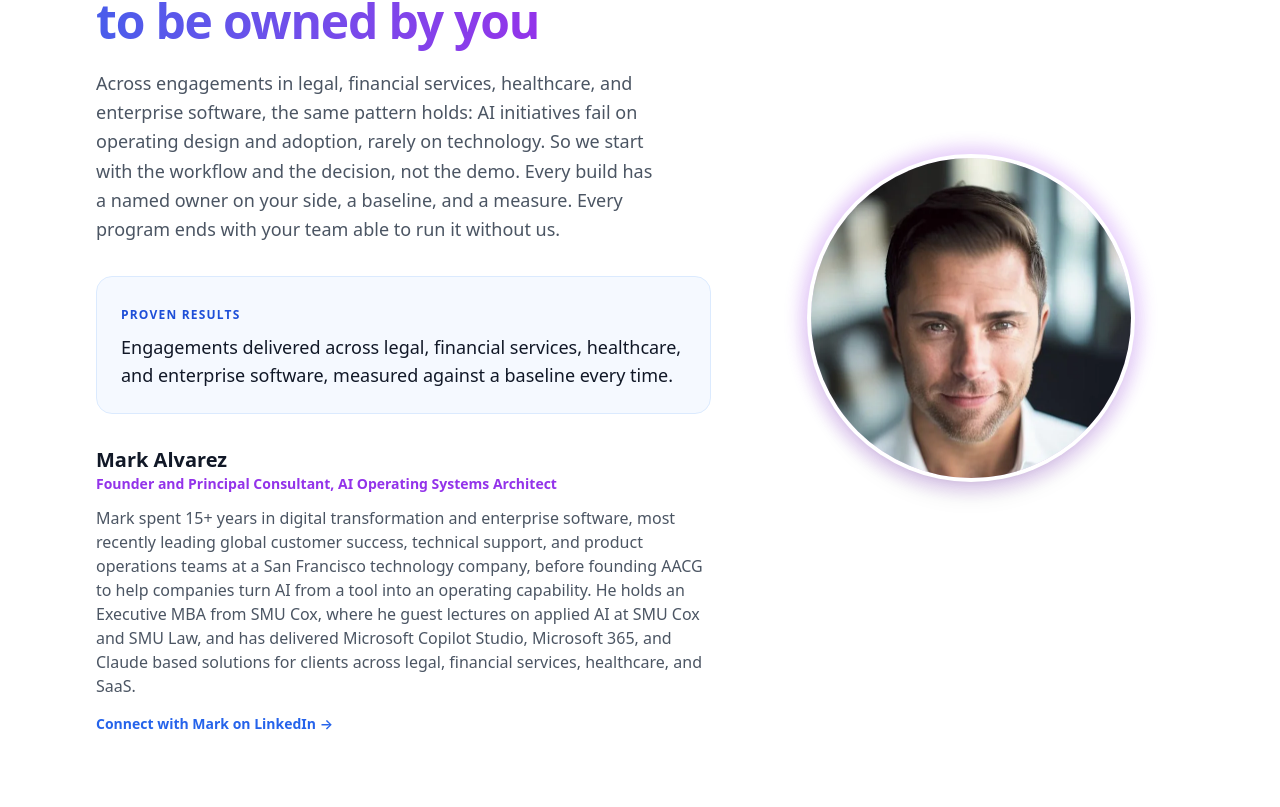
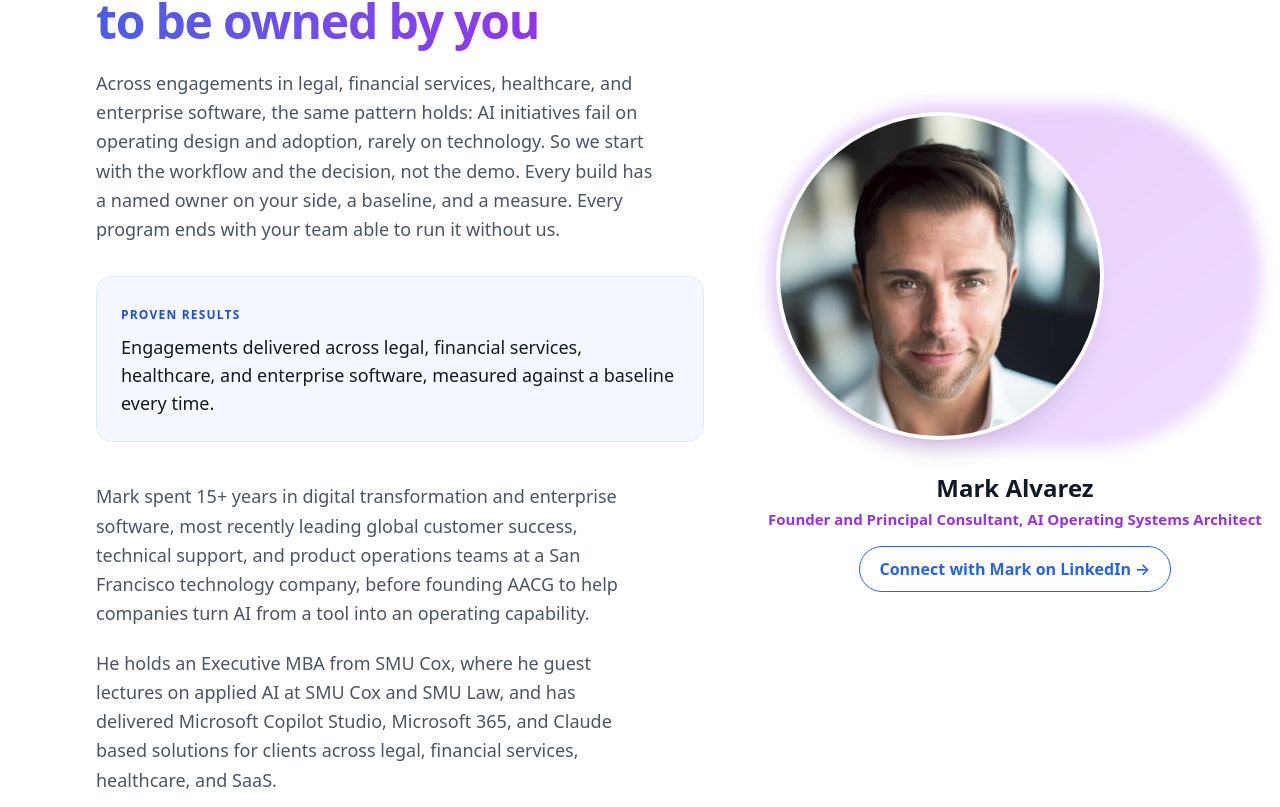
Before and after one commit to Mark-Alvy/appliedaicg-site-v1.2, a React (Vite) app: page / in a window 1280 px wide. Shown: the part 2893-3700 px from the top of the page. Built offline with nearby package versions, Linux system fonts and the light colour scheme.

Commit message:
about section identity under headshot
Co-Authored-By: Claude Sonnet 5.5 <noreply@anthropic.com>
Claude-Session: https://claude.ai/code/session_01B34hrMBgVoAANP3LECGcaD

```diff
--- a/src/App.tsx
+++ b/src/App.tsx
@@ -198,10 +198,11 @@ function Services() {
 }
 
 function Approach() {
+  const bioSplit = approach.bio.indexOf("He holds an Executive MBA");
   return (
     <section id="about" className="relative overflow-hidden py-14 md:py-24">
-      <div className="container-x grid items-center gap-12 md:grid-cols-12">
-        <Reveal dir="left" className="md:col-span-7">
+      <div className="container-x grid gap-y-10 md:grid-cols-12 md:gap-x-16 md:gap-y-0">
+        <Reveal dir="left" className="md:col-span-7 md:col-start-1 md:row-start-1">
           <span className="eyebrow">{approach.eyebrow}</span>
           <h2 className="h2">Practical, measured, <span className="grad-text">built to be owned by you</span></h2>
           <p className="lead">{approach.body}</p>
@@ -209,18 +210,21 @@ function Approach() {
             <span className="text-xs font-semibold tracking-widest text-blue-deep">{approach.resultsEyebrow}</span>
             <p className="mt-2 text-lg text-ink">{approach.results}</p>
           </div>
-          <div className="mt-8">
-            <h3 className="text-xl font-bold text-ink">{approach.bioTitle}</h3>
-            <p className="text-sm font-semibold text-purple">{approach.bioRole}</p>
-            <p className="mt-3 text-slate">{approach.bio}</p>
-            <a href={site.linkedinMark} className="mt-4 inline-block text-sm font-semibold text-blue hover:underline" target="_blank" rel="noreferrer">Connect with Mark on LinkedIn →</a>
+        </Reveal>
+        <Reveal dir="right" className="relative mx-auto md:col-span-5 md:col-start-8 md:row-span-2 md:row-start-1 md:self-center">
+          <div className="group relative p-3">
+            <div className="absolute inset-0 rounded-full bg-gradient-to-br from-purple-700 to-purple-500 opacity-20 blur-[8px] transition-opacity duration-300 group-hover:opacity-30" aria-hidden />
+            <img src={img.mark} alt="Mark Alvarez, Founder and Principal Consultant" width={640} height={773} className="relative aspect-square transition-transform duration-300 group-hover:scale-105 w-60 rounded-full object-cover object-top shadow-xl ring-4 ring-white sm:w-72 md:w-80" />
+          </div>
+          <div className="mt-6 text-center">
+            <h3 className="text-2xl font-bold text-ink">{approach.bioTitle}</h3>
+            <p className="mt-1 text-[15px] font-semibold text-purple lg:whitespace-nowrap">{approach.bioRole}</p>
+            <a href={site.linkedinMark} className="mt-4 inline-flex items-center justify-center rounded-full border border-blue px-5 py-2.5 text-base font-semibold text-blue transition hover:bg-blue hover:text-white" target="_blank" rel="noreferrer">Connect with Mark on LinkedIn →</a>
           </div>
         </Reveal>
-        <Reveal dir="right" className="relative mx-auto md:col-span-5">
-          <div className="group relative p-12">
-            <div className="absolute inset-9 rounded-full bg-gradient-to-br from-purple-700 to-purple-500 opacity-20 blur-[8px] transition-opacity duration-300 group-hover:opacity-30" aria-hidden />
-            <img src={img.mark} alt="Mark Alvarez, Founder and Principal Consultant" width={640} height={773} className="relative aspect-square transition-transform duration-300 group-hover:scale-105 w-60 rounded-full object-cover object-top shadow-xl ring-4 ring-white sm:w-72 md:w-80" />
-          </div>
+        <Reveal dir="left" className="md:col-span-7 md:col-start-1 md:row-start-2 md:mt-10">
+          <p className="max-w-[35rem] text-base leading-relaxed text-slate sm:text-lg">{approach.bio.slice(0, bioSplit).trim()}</p>
+          <p className="mt-5 max-w-[35rem] text-base leading-relaxed text-slate sm:text-lg">{approach.bio.slice(bioSplit)}</p>
         </Reveal>
       </div>
     </section>
```
